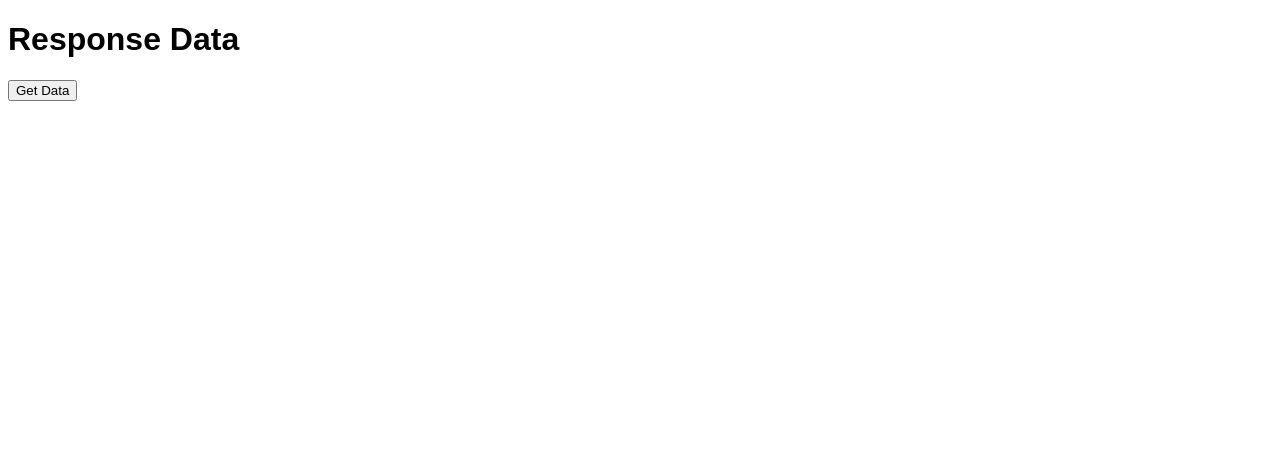
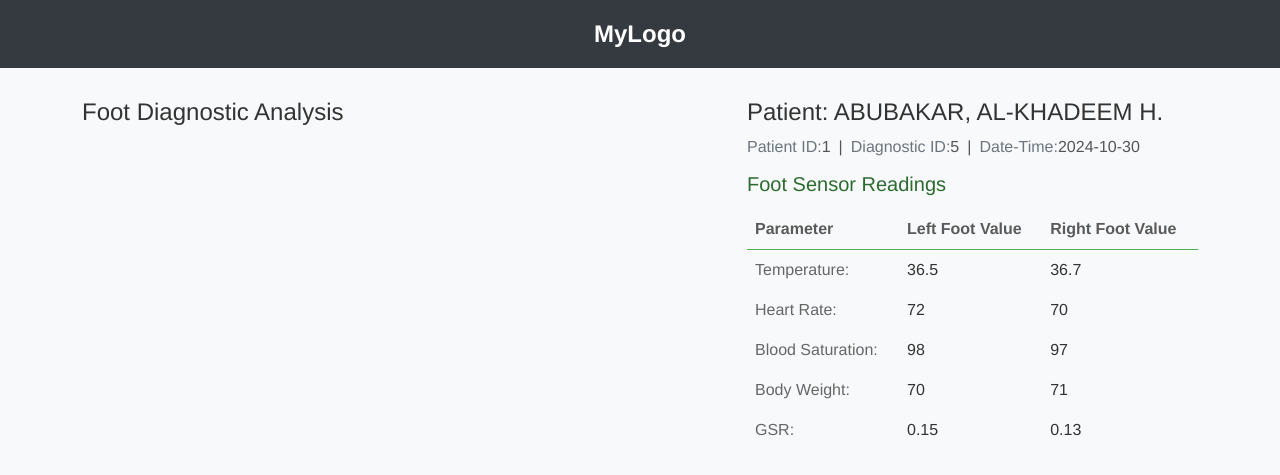
Before and after one commit to khnnyy/feet_web, a PHP site: page /diagnose.php in a window 1280 px wide. Shown: the top 475 px of the page. Run offline with PHP 8.4, Linux system fonts and the light colour scheme.

Commit message:
new diagnose page

```diff
--- a/esp8266/diagnose.php
+++ b/esp8266/diagnose.php
@@ -1,101 +1,156 @@
-<?php
-$response = null; // Initialize response variable
-$error_message = null; // Initialize error message variable
+<!DOCTYPE html>
+<html lang="en">
 
-if ($_SERVER['REQUEST_METHOD'] === 'POST') {
-    // Initialize cURL session
-    $curl = curl_init();
+<head>
+    <meta charset="UTF-8">
+    <meta http-equiv="X-UA-Compatible" content="IE=edge">
+    <meta name="viewport" content="width=device-width, initial-scale=1.0">
 
-    // Set the URL for the POST request
-    curl_setopt($curl, CURLOPT_URL, "http://172.20.10.5:80/get_data");
+    <!-- Bootstrap -->
+    <link href="https://cdn.jsdelivr.net/npm/bootstrap@5.2.3/dist/css/bootstrap.min.css" rel="stylesheet"
+          integrity="sha384-rbsA2VBKQhggwzxH7pPCaAqO46MgnOM80zW1RWuH61DGLwZJEdK2Kadq2F9CUG65" crossorigin="anonymous">
 
-    // Specify that this is a POST request
-    curl_setopt($curl, CURLOPT_POST, true);
+    <!-- Font Awesome -->
+    <link rel="stylesheet" href="https://cdnjs.cloudflare.com/ajax/libs/font-awesome/6.4.0/css/all.min.css"
+          integrity="sha512-iecdLmaskl7CVkqkXNQ/ZH/XLlvWZOJyj7Yy7tcenmpD1ypASozpmT/E0iPtmFIB46ZmdtAc9eNBvH0H/ZpiBw=="
+          crossorigin="anonymous" referrerpolicy="no-referrer"/>
 
-    // Set options to return the response as a string
-    curl_setopt($curl, CURLOPT_RETURNTRANSFER, true);
+    <!-- Bootstrap Icons -->
+    <link rel="stylesheet" href="https://cdn.jsdelivr.net/npm/bootstrap-icons@1.11.0/font/bootstrap-icons.css">
 
-    // Execute the POST request
-    $response = curl_exec($curl);
+    <title>PHP CRUD Application - Patient Analysis</title>
 
-    // Check for cURL errors
-    if (curl_errno($curl)) {
-        $error_message = 'Error: ' . curl_error($curl);
+    <style>
+        body {
+            font-family: 'Helvetica Neue', Arial, sans-serif !important;
+            color: #333 !important;
         }
 
-    // Close the cURL session
-    curl_close($curl);
+        .sensor-title {
+            font-size: 1.25rem;
+            color: #2c6b2f; /* Dark green color */
+            margin-bottom: 10px;
+        }
 
-    // Decode the JSON response if it's in JSON format
-    $data = isset($response) ? json_decode($response, true) : [];
+        .summary-text {
+            font-size: 1rem;
+            color: #555;
+            margin-bottom: 10px;
+        }
 
-    // Assign values to variables
-    $temperature = $data['temperature'] ?? null;
-    $heartRate = $data['heartRate'] ?? null;
-    $bloodSaturation = $data['bloodSaturation'] ?? null;
-    $bodyWeight = $data['bodyWeight'] ?? null;
-    $gsr = $data['gsr'] ?? null;
-    $foot = $data['foot'] ?? null;
+        .highlight-label {
+            font-weight: 400 !important; /* Light, clean font weight */
+            color: #6c757d !important; /* Muted gray */
         }
-?>
 
-<!DOCTYPE html>
-<html lang="en">
-<head>
-    <meta charset="UTF-8">
-    <meta name="viewport" content="width=device-width, initial-scale=1.0">
-    <title>Response Data</title>
-    <style>
-        body { font-family: Arial, sans-serif; }
-        table { width: 100%; border-collapse: collapse; margin: 20px 0; }
-        th, td { border: 1px solid #ddd; padding: 8px; text-align: left; }
-        th { background-color: #f2f2f2; }
+        .sensor-table {
+            margin-bottom: 20px;
+            width: 100%;
+            border-collapse: collapse;
+        }
+
+        .sensor-table th, .sensor-table td {
+            padding: 10px;
+            text-align: left;
+            font-size: 1rem;
+        }
+
+        .sensor-table th {
+            color: #5a5a5a !important; /* Medium gray for headers */
+            border-bottom: 2px solid #4CAF50;
+        }
+
+        .sensor-table td {
+            border-bottom: none;
+        }
+
+        .label {
+            font-weight: 400; /* Lighter for minimalistic look */
+            color: #666 !important; /* Soft gray tone */
+            font-size: 0.95rem; /* Slightly smaller text */
+        }
+
+        .reading {
+            color: #333 !important; /* Darker gray for readability */
+        }
     </style>
+    <?php include "includes/header.php"; ?>
 </head>
+
 <body>
-    <h1>Response Data</h1>
+    <div class="container container-main">
+        <div class="row">
+            <div class="col-md-7">
+                <h4 class="mb-3">Foot Diagnostic Analysis</h4>
+                <div class="diagnostic-image"></div> <!-- Placeholder for image -->
+            </div>
+            <div class="col-md-5">
+                <h4>Patient: <?php echo "ABUBAKAR, AL-KHADEEM H."; ?></h4>
+                <p class="summary-text d-flex align-items-center">
+                    <span class="highlight-label">Patient ID:</span> <?php echo "1"; ?>
+                    <span class="mx-2">|</span>
+                    <span class="highlight-label">Diagnostic ID:</span> <?php echo "5"; ?>
+                    <span class="mx-2">|</span>
+                    <span class="highlight-label">Date-Time:</span> <?php echo "2024-10-30"; ?>
+                </p>
 
-    <form method="post" action="">
-        <button type="submit">Get Data</button>
-    </form>
-
-    <?php if (isset($error_message)): ?>
-        <p style="color: red;"><?php echo htmlspecialchars($error_message); ?></p>
-    <?php elseif ($_SERVER['REQUEST_METHOD'] === 'POST' && $response): ?>
-        <table>
+                <div class="sensor-title">Foot Sensor Readings</div>
+                <table class="table sensor-table">
                     <thead>
                         <tr>
                             <th>Parameter</th>
-                    <th>Value</th>
+                            <th>Left Foot Value</th>
+                            <th>Right Foot Value</th>
                         </tr>
                     </thead>
                     <tbody>
                         <tr>
-                    <td>Temperature</td>
-                    <td><?php echo htmlspecialchars($temperature); ?> °C</td>
+                            <td class="label">Temperature:</td>
+                            <td class="reading" id="leftTemperature">-</td>
+                            <td class="reading" id="rightTemperature">-</td>
                         </tr>
                         <tr>
-                    <td>Heart Rate</td>
-                    <td><?php echo htmlspecialchars($heartRate); ?> bpm</td>
+                            <td class="label">Heart Rate:</td>
+                            <td class="reading" id="leftHeartRate">-</td>
+                            <td class="reading" id="rightHeartRate">-</td>
                         </tr>
                         <tr>
-                    <td>Blood Saturation</td>
-                    <td><?php echo htmlspecialchars($bloodSaturation); ?> %</td>
+                            <td class="label">Blood Saturation:</td>
+                            <td class="reading" id="leftBloodSaturation">-</td>
+                            <td class="reading" id="rightBloodSaturation">-</td>
                         </tr>
                         <tr>
-                    <td>Body Weight</td>
-                    <td><?php echo htmlspecialchars($bodyWeight); ?> kg</td>
+                            <td class="label">Body Weight:</td>
+                            <td class="reading" id="leftBodyWeight">-</td>
+                            <td class="reading" id="rightBodyWeight">-</td>
                         </tr>
                         <tr>
-                    <td>GSR</td>
-                    <td><?php echo htmlspecialchars($gsr); ?></td>
-                </tr>
-                <tr>
-                    <td>Foot</td>
-                    <td><?php echo htmlspecialchars($foot); ?></td>
+                            <td class="label">GSR:</td>
+                            <td class="reading" id="leftGSR">-</td>
+                            <td class="reading" id="rightGSR">-</td>
                         </tr>
                     </tbody>
                 </table>
-    <?php endif; ?>
+            </div>
+        </div>
+    </div>
+
+    <script>
+        const leftFootData = { temperature: 36.5, heartRate: 72, bloodSaturation: 98, bodyWeight: 70, gsr: 0.15 };
+        const rightFootData = { temperature: 36.7, heartRate: 70, bloodSaturation: 97, bodyWeight: 71, gsr: 0.13 };
+
+        document.getElementById("leftTemperature").innerText = leftFootData.temperature;
+        document.getElementById("leftHeartRate").innerText = leftFootData.heartRate;
+        document.getElementById("leftBloodSaturation").innerText = leftFootData.bloodSaturation;
+        document.getElementById("leftBodyWeight").innerText = leftFootData.bodyWeight;
+        document.getElementById("leftGSR").innerText = leftFootData.gsr;
+
+        document.getElementById("rightTemperature").innerText = rightFootData.temperature;
+        document.getElementById("rightHeartRate").innerText = rightFootData.heartRate;
+        document.getElementById("rightBloodSaturation").innerText = rightFootData.bloodSaturation;
+        document.getElementById("rightBodyWeight").innerText = rightFootData.bodyWeight;
+        document.getElementById("rightGSR").innerText = rightFootData.gsr;
+    </script>
 </body>
+
 </html>
```
Lines whose indentation alone changed are shown as unchanged.
